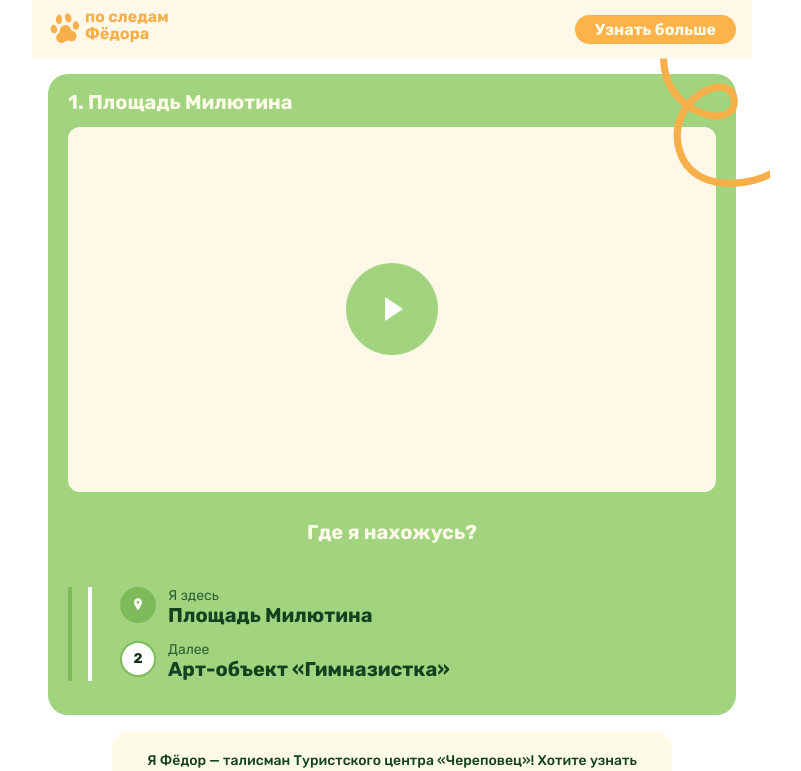
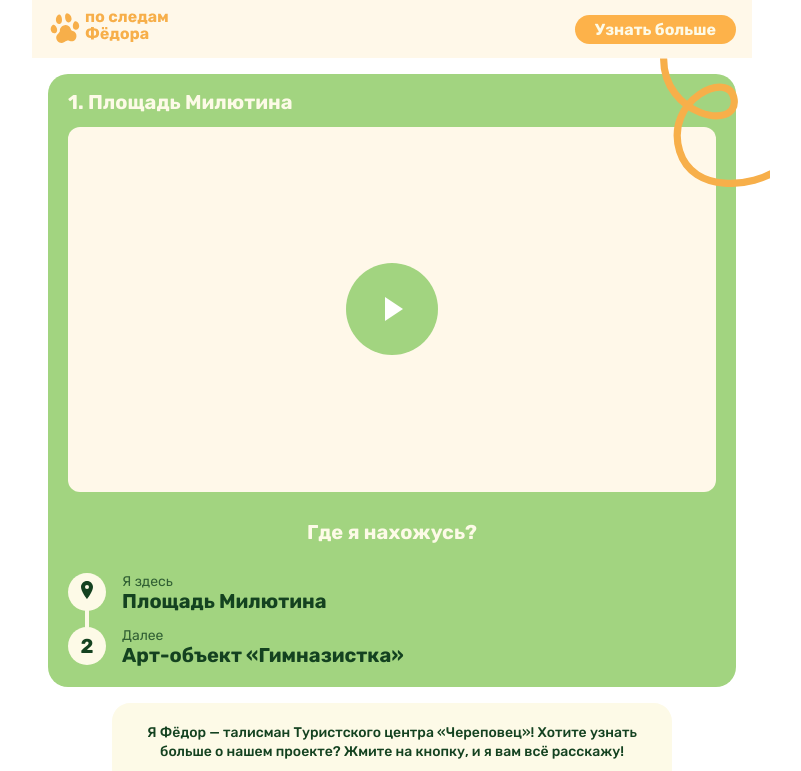
Before and after one commit to UrgentB/immersive-promenade, a Vue app in the folder prominad/: page /l/1-milyutina in a window 1280 px wide. Shown: the top 771 px of the page, without its empty margins (248-1049 px from the left). Built offline with nearby package versions, Linux system fonts and the light colour scheme.

Commit message:
Фикс поинтов локаций
Signed-off-by: Kirill <kir.beliaew2016@yandex.ru>

```diff
--- a/prominad/index.html
+++ b/prominad/index.html
@@ -5,7 +5,6 @@
     <!-- <link rel="icon" type="image/svg+xml" href="/vite.svg" /> -->
     <meta name="viewport" content="width=device-width, initial-scale=1.0" />
     <meta name="theme-color" content="#A2D480" />
-    <link rel="preload" as="image" href="/images/logo.svg">
     <link rel="icon" type="image/svg+xml" href="/images/logo.svg" />
     <title>По следам Фёдора</title>
   </head>
--- a/prominad/src/components/LocationPanel.vue
+++ b/prominad/src/components/LocationPanel.vue
@@ -27,7 +27,7 @@
       <!-- Я здесь -->
       <div class="row">
         <div class="dot pin">
-          <svg viewBox="0 0 24 24" width="16" height="16">
+          <svg viewBox="0 0 25 25" width="25" height="25">
             <path
               d="M12 2c-3.314 0-6 2.686-6 6 0 4.5 6 12 6 12s6-7.5 6-12c0-3.314-2.686-6-6-6zm0 8a2 2 0 1 1 0-4 2 2 0 0 1 0 4z"
               fill="currentColor" />
@@ -79,6 +79,8 @@ const play = () => {
 </script>
 
 <style scoped>
+
+
 .panel {
   display: grid;
   gap: 16px;
@@ -112,50 +114,56 @@ const play = () => {
 }
 
 /* ===== таймлайн ===== */
-.timeline {
+.timeline{
+  /* настраиваемые переменные */
+  --pad-left: 0px;   /* твой отступ под колонку с точками */
+  --col: 38px;        /* ширина колонки с точками */
+  --dot: 38px;        /* диаметр кружка */
+  --rail-w: 4px;      /* толщина линии */
+
   position: relative;
   display: grid;
   row-gap: 14px;
-  padding-left: 48px;
-  /* место под кружок + текст */
+  padding-left: var(--pad-left);
 }
 
-.rail {
+.rail{
   position: absolute;
-  left: 16px;
-  top: 0;
-  bottom: 0;
-  width: 4px;
-  background: #fff;
+  /* центр линии = pad-left + col/2; сдвигаем влево на половину толщины */
+  left: calc(var(--pad-left) + var(--col)/2 - var(--rail-w)/2);
+  top: calc(var(--dot) / 2);      /* не лезем выше первого кружка */
+  bottom: calc(var(--dot) / 2);   /* и ниже последнего */
+  width: var(--rail-w);
+  background: var(--light-text);
+  border-radius:2px;
 }
 
-.row {
+.row{
   display: grid;
-  grid-template-columns: 32px 1fr;
+  grid-template-columns: var(--col) 1fr;
   column-gap: 16px;
   align-items: start;
 }
 
-.dot {
-  width: 32px;
-  height: 32px;
-
-  background: #fff;
-  color: #143016;
+.dot{
+  width: var(--dot);
+  height: var(--dot);
+  border-radius: 50%;
+  background: var(--light-text);
+  color: var(--text);
   display: grid;
   place-items: center;
   font-weight: 800;
-  z-index: 1;
+  z-index: 1; /* чтобы лежало поверх линии */
 }
 
 .dot.num {
-  font-size: 14px;
+  font-size: 20px;
   line-height: 1;
 }
 
 .dot.pin {
-  background: #7DBB5A;
-  color: #fff;
+  color: var(--text);
 }
 
 .txt .label {
--- a/prominad/src/styles/main.css
+++ b/prominad/src/styles/main.css
@@ -127,22 +127,6 @@ body {
     margin-left: 4px
 }
 
-.timeline {
-    border-left: 4px solid #7DBB5A;
-    padding-left: 14px;
-    margin: 14px 0
-}
-
-.timeline .dot {
-    width: 36px;
-    height: 36px;
-    border-radius: 999px;
-    background: #fff;
-    display: inline-grid;
-    place-items: center;
-    border: 2px solid #7DBB5A;
-    margin-right: 8px
-}
 
 /* Декоративные спирали поверх контента */
 .page-with-spirals {
```
